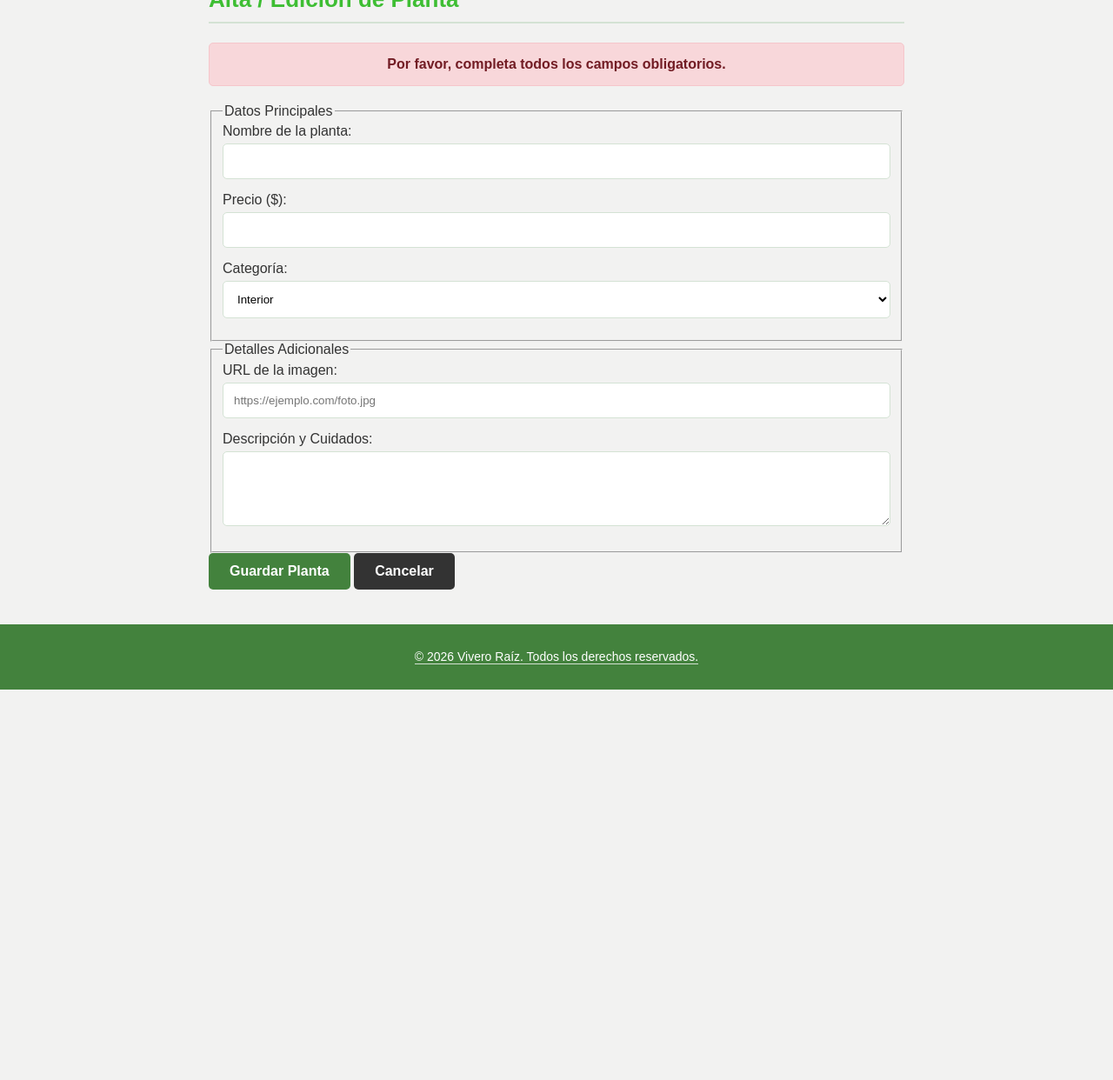
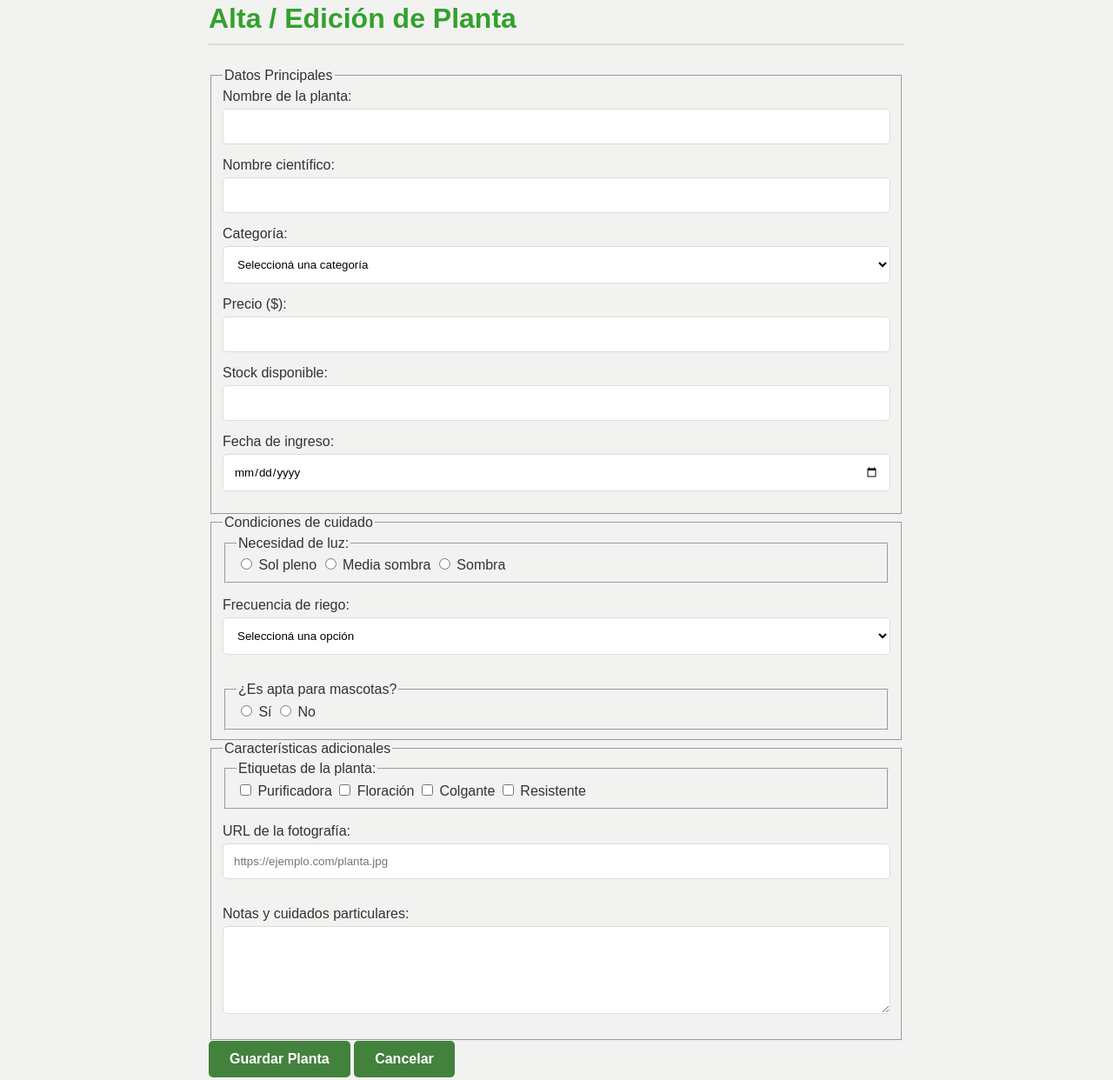
Before and after one commit to FrancoStormex/vivero-raiz, a plain HTML site: page planta-form.html in a window 1280 px wide. Shown: the part 185-1427 px from the top of the page at 87% size. Before the commit the page ends 978 px from the top, so only its background shows below. Drawn offline with Linux system fonts and the light colour scheme.

Commit message:
rework: planta-form.html

```diff
--- a/planta-form.html
+++ b/planta-form.html
@@ -13,7 +13,7 @@
 
     <header>
         <a href="index.html">
-            <img src="./images/vivero-raiz-logo.png" alt="Logo de Vivero" width="200">
+            <img src="./images/vivero-raiz-logo.png" alt="Logo de Vivero" width="250">
         </a>
         <button type="button" id="boton-menu" class="menu-toggle" aria-controls="menu-principal" aria-expanded="false"
             aria-label="Abrir o cerrar menu">☰</button>
@@ -37,41 +37,108 @@
             </ul>
         </nav>
         <section>
-            <h2>Alta / Edición de Planta</h2>
+            <h1>Alta / Edición de Planta</h1>
 
-            <div class="alerta alerta-error">
-                Por favor, completa todos los campos obligatorios.
-            </div>
+            <form id="form-planta">
+                <div class="mensaje-formulario alerta" role="status" aria-live="polite" hidden></div>
 
-            <form action="" method="POST">
                 <fieldset>
                     <legend>Datos Principales</legend>
+
                     <label for="nombre">Nombre de la planta:</label>
                     <input type="text" id="nombre" name="nombre" class="campo-entrada" required>
 
-                    <label for="precio">Precio ($):</label>
-                    <input type="number" id="precio" name="precio" class="campo-entrada" required>
+                    <label for="nombreCientifico">Nombre científico:</label>
+                    <input type="text" id="nombreCientifico" name="nombreCientifico" class="campo-entrada" required>
 
                     <label for="categoria">Categoría:</label>
-                    <select id="categoria" name="categoria" class="campo-entrada">
+                    <select id="categoria" name="categoria" class="campo-entrada" required>
+                        <option value="">Seleccioná una categoría</option>
                         <option value="interior">Interior</option>
                         <option value="exterior">Exterior</option>
-                        <option value="suculentas">Suculentas y Cactus</option>
+                        <option value="suculenta">Suculenta</option>
+                        <option value="aromatica">Aromática</option>
                     </select>
+
+                    <label for="precio">Precio ($):</label>
+                    <input type="number" id="precio" name="precio" min="0" step="0.01" class="campo-entrada" required>
+
+                    <label for="stock">Stock disponible:</label>
+                    <input type="number" id="stock" name="stock" min="0" step="1" class="campo-entrada" required>
+
+                    <label for="fechaIngreso">Fecha de ingreso:</label>
+                    <input type="date" id="fechaIngreso" name="fechaIngreso" class="campo-entrada" required>
                 </fieldset>
 
                 <fieldset>
-                    <legend>Detalles Adicionales</legend>
-                    <label for="imagen">URL de la imagen:</label>
-                    <input type="url" id="imagen" name="imagen" class="campo-entrada"
-                        placeholder="https://ejemplo.com/foto.jpg">
+                    <legend>Condiciones de cuidado</legend>
 
-                    <label for="cuidados">Descripción y Cuidados:</label>
-                    <textarea id="cuidados" name="cuidados" rows="4" class="campo-entrada"></textarea>
+                    <fieldset>
+                        <legend>Necesidad de luz:</legend>
+                        <label>
+                            <input type="radio" name="luz" value="sol pleno"> Sol pleno
+                        </label>
+                        <label>
+                            <input type="radio" name="luz" value="media sombra"> Media sombra
+                        </label>
+                        <label>
+                            <input type="radio" name="luz" value="sombra"> Sombra
+                        </label>
+                    </fieldset>
+
+                    <p>
+                        <label for="riego">Frecuencia de riego:</label>
+                        <select id="riego" name="riego" class="campo-entrada">
+                            <option value="">Seleccioná una opción</option>
+                            <option value="bajo">Bajo</option>
+                            <option value="medio">Medio</option>
+                            <option value="alto">Alto</option>
+                        </select>
+                    </p>
+
+                    <fieldset>
+                        <legend>¿Es apta para mascotas?</legend>
+                        <label>
+                            <input type="radio" name="aptaMascotas" value="true"> Sí
+                        </label>
+                        <label>
+                            <input type="radio" name="aptaMascotas" value="false"> No
+                        </label>
+                    </fieldset>
+                </fieldset>
+
+                <fieldset>
+                    <legend>Características adicionales</legend>
+
+                    <fieldset>
+                        <legend>Etiquetas de la planta:</legend>
+
+                        <label>
+                            <input type="checkbox" name="etiquetas" value="purificadora"> Purificadora
+                        </label>
+                        <label>
+                            <input type="checkbox" name="etiquetas" value="floración"> Floración
+                        </label>
+                        <label>
+                            <input type="checkbox" name="etiquetas" value="colgante"> Colgante
+                        </label>
+                        <label>
+                            <input type="checkbox" name="etiquetas" value="resistente"> Resistente
+                        </label>
+                    </fieldset>
+
+                    <p>
+                        <label for="foto">URL de la fotografía:</label>
+                        <input type="url" id="foto" name="foto" class="campo-entrada"
+                            placeholder="https://ejemplo.com/planta.jpg">
+                    </p>
+
+                    <label for="notas">Notas y cuidados particulares:</label>
+                    <textarea id="notas" name="notas" rows="5" class="campo-entrada"></textarea>
                 </fieldset>
 
                 <button type="submit" class="boton">Guardar Planta</button>
-                <a href="listado.html" class="boton" style="background-color: #333333;">Cancelar</a>
+                <a href="listado.html" class="boton">Cancelar</a>
             </form>
         </section>
     </main>
```
Also changed, not shown: contacto.html (+1 -1 lines).
